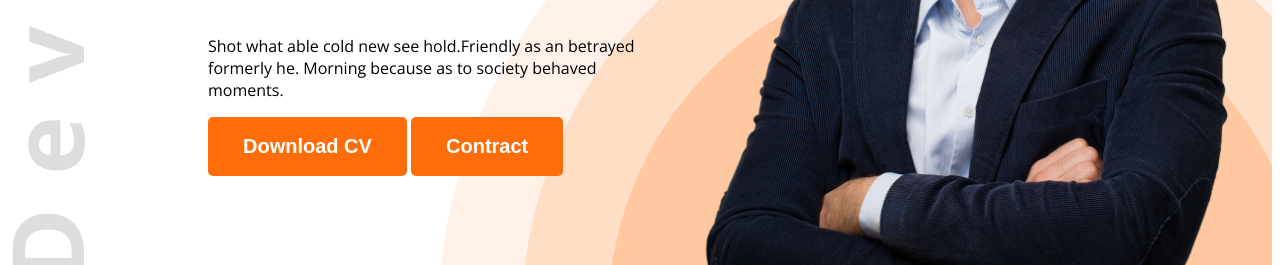
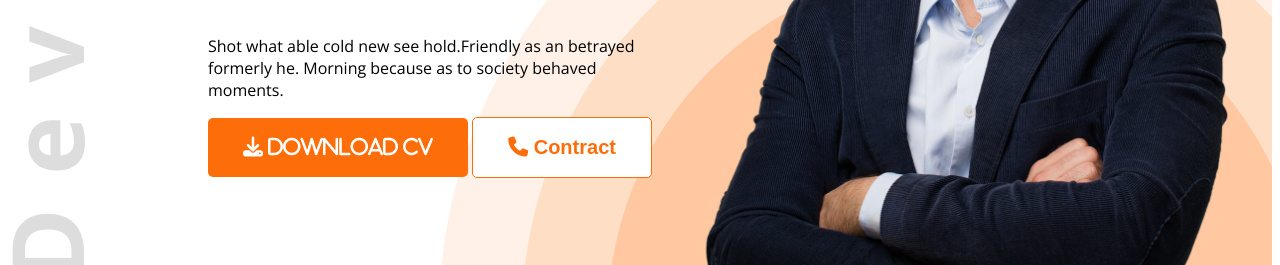
Before and after one commit to TuyanJamamim/My-Portfolio, a plain HTML site: page index.html in a window 1280 px wide. Shown: the part 535-800 px from the top of the page. Drawn offline with nearby package versions, Linux system fonts and the light colour scheme.

Commit message:
second push

```diff
--- a/index.html
+++ b/index.html
@@ -11,6 +11,7 @@
     <link href="https://fonts.googleapis.com/css2?family=Open+Sans:ital,wght@0,300..800;1,300..800&display=swap"
         rel="stylesheet">
     <link rel="stylesheet" href="styles/portfolio.css">
+    <script src="https://kit.fontawesome.com/3a5bcd79a6.js" crossorigin="anonymous"></script>
 </head>
 
 <body class="open-sans">
@@ -35,8 +36,8 @@
                         Shot what able cold new see hold.Friendly as an betrayed formerly he. Morning because as to
                         society behaved moments.
                     </p>
-                    <button class="btn-primary">Download CV</button>
-                    <button class="btn-primary">Contract</button>
+                    <button class="btn-primary"><i class="fa-solid fa-download"> Download CV</i></button>
+                    <button class="btn-secondary"><i class="fa-solid fa-phone"></i> Contract </button>
 
                 </div>
                 <img class="banner-profile-pic" src="images/hardy.png" alt="">
--- a/styles/portfolio.css
+++ b/styles/portfolio.css
@@ -64,6 +64,15 @@
     border: none;
     /* by default border will be gone */
 
+}
+.btn-secondary{
+     background-color:white;
+    color:  #FD6E0A;
+    font-weight: bold;
+    padding: 18px 35px;
+    border-radius: 5px;
+    font-size: 20px;
+    border: 1px solid #FD6E0A;
 }
 .section-title{
     font-size: 35px;
```
Also changed, not shown: 1 other file.
